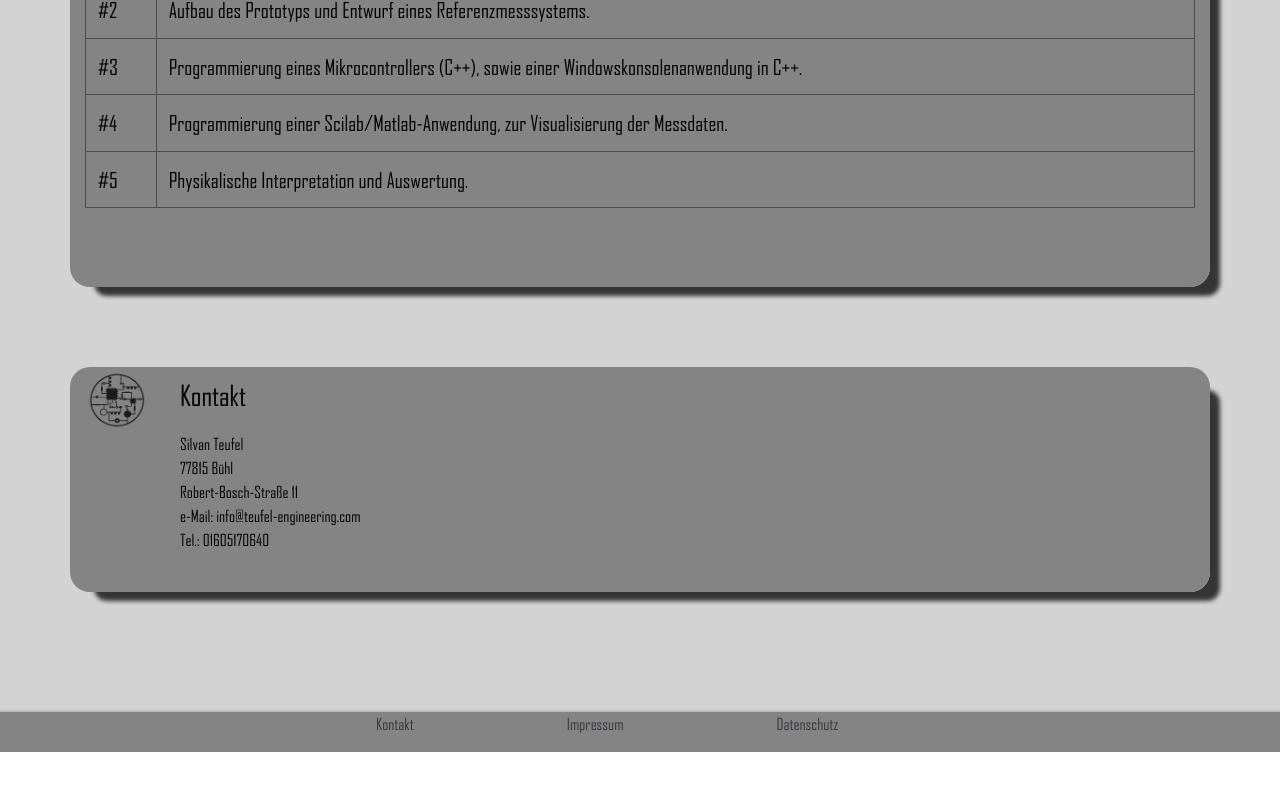
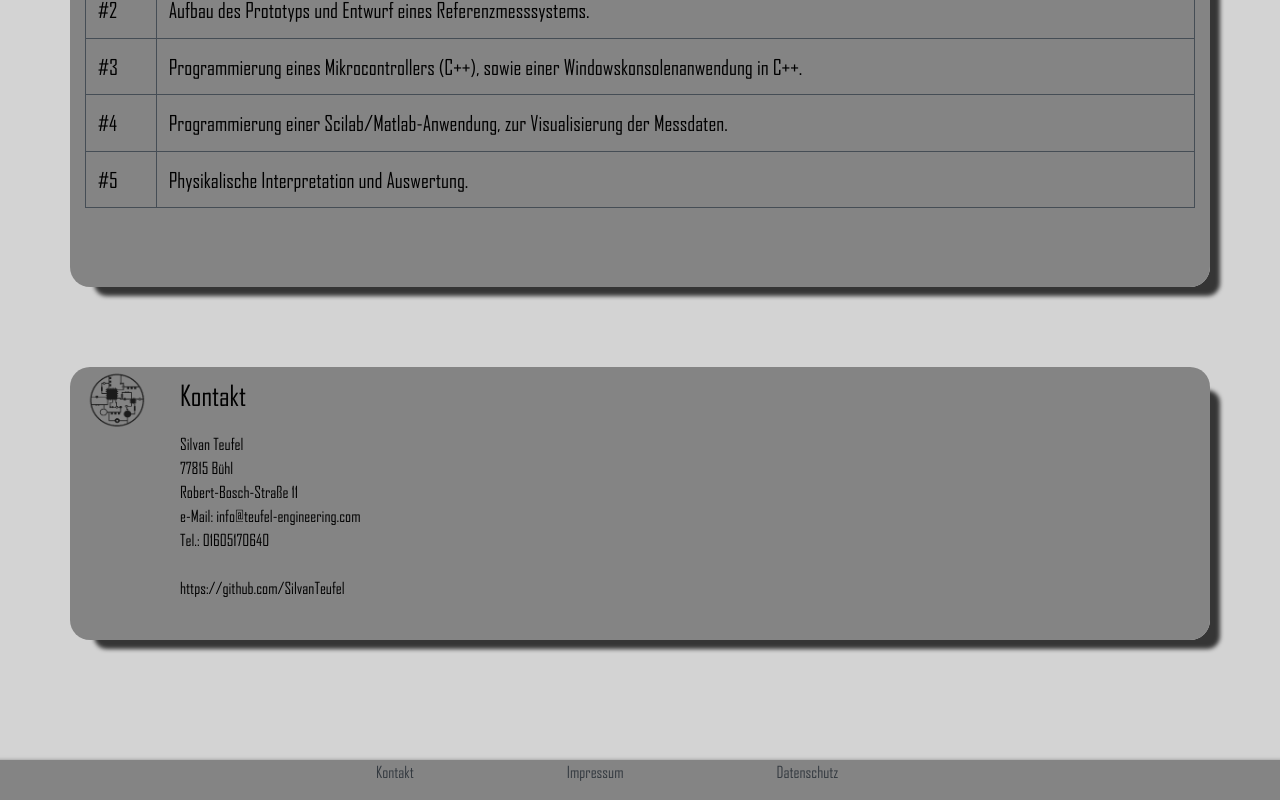
Before and after one commit to SilvanTeufel/Teufel-Engineering.com, a React (Create React App) app: page / in a window 1280 px wide. Shown: the part 1935-2735 px from the top of the page. Before the commit the page ends 2687 px from the top, so only its background shows below. Built offline with nearby package versions, Linux system fonts and the light colour scheme.

Commit message:
add gihtub to Kontakt

```diff
--- a/src/components/Kontakt.tsx
+++ b/src/components/Kontakt.tsx
@@ -207,6 +207,11 @@ class Kontakt extends React.Component<{}, MyComponentStates> {
               <br />
               Tel.: 01605170640
               <br />
+              <br />
+              <a href={'https://github.com/SilvanTeufel'} style={{color: 'black'}}>
+              https://github.com/SilvanTeufel
+              </a>
+              <br />
             </p>
           </div>
           <div className="col-md-4 col-0" />
```
